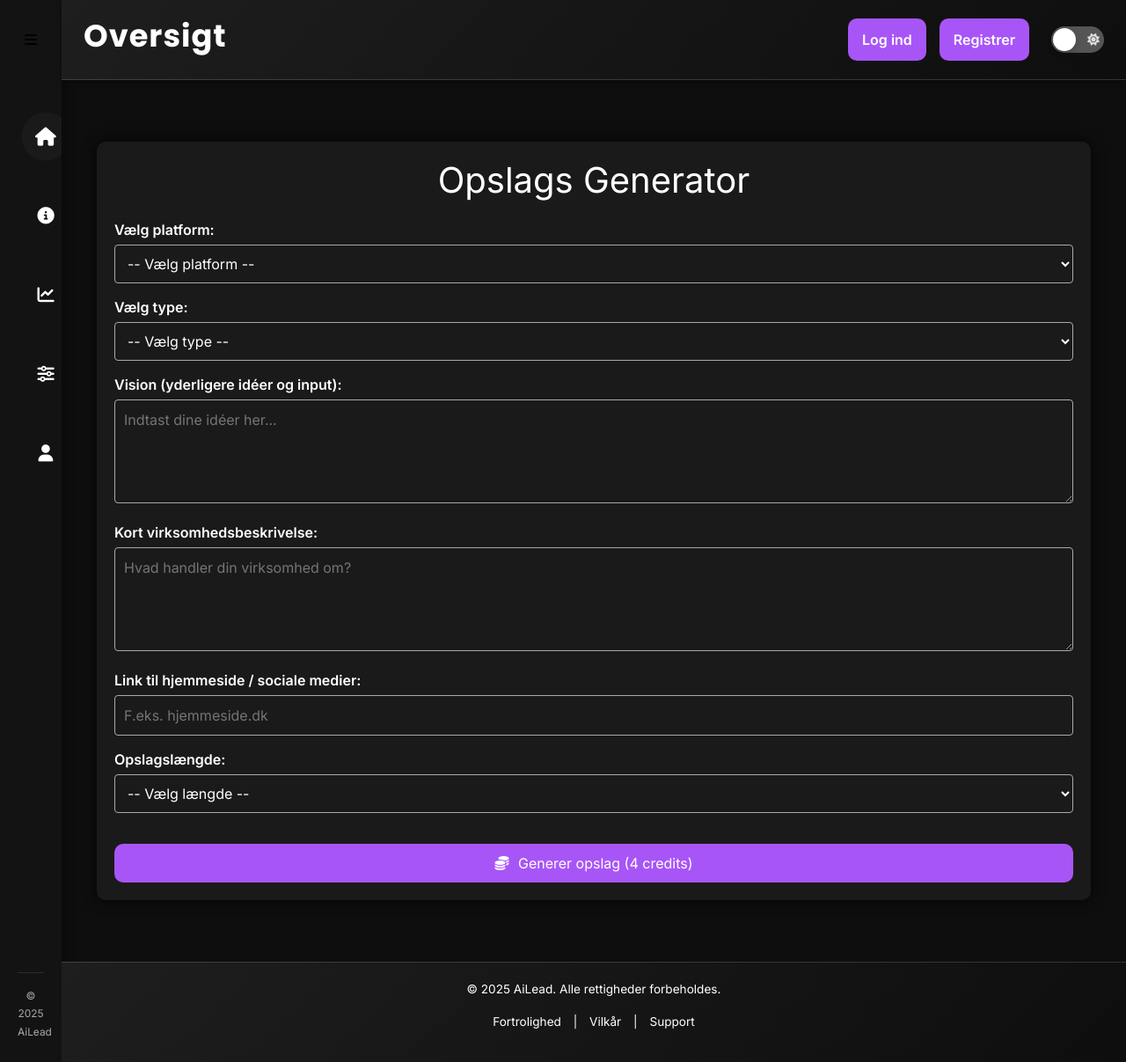
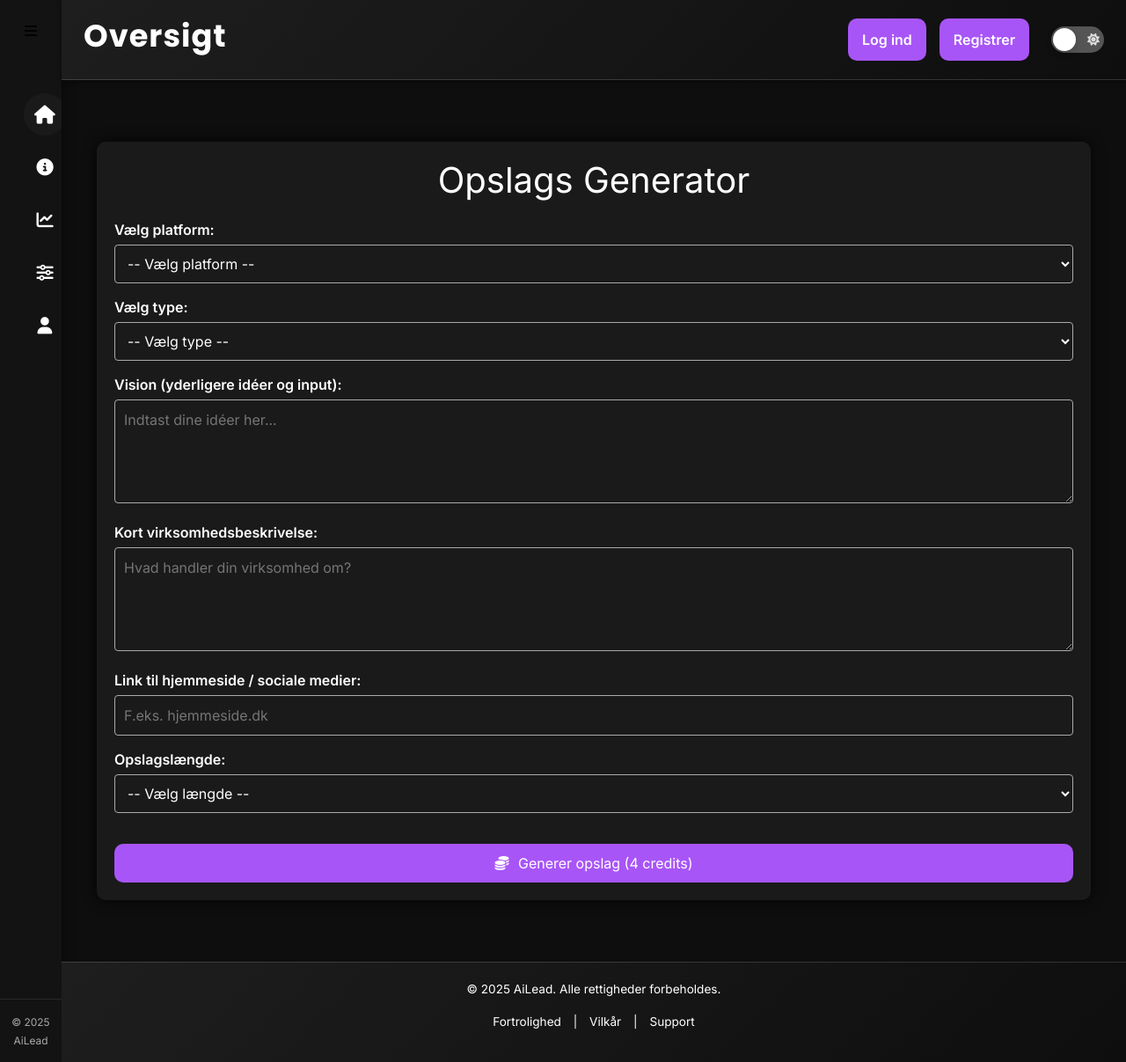
Before and after one commit to Flyvendedk799/aileadz, a Flask app: page /app2/ in a window 1280 px wide. Shown: the whole page at 88% size. Run offline with Flask 3, Linux system fonts and the light colour scheme; data that the repository does not hold is empty; some libraries are stand-ins or nearby versions.

Commit message:
Fix multi-tenant department duplicate check and sidebar collapsed icon cutoff
- Department creation now checks duplicates per-company instead of globally
- Sidebar collapsed state: fix padding/sizing so icons display properly

Co-Authored-By: Claude Opus 4.6 <noreply@anthropic.com>

```diff
--- a/templates/base.html
+++ b/templates/base.html
@@ -93,6 +93,8 @@
 
     .sidebar.collapsed {
       width: 70px;
+      padding: 15px 0;
+      align-items: center;
     }
 
     .sidebar-header {
@@ -184,12 +186,12 @@
     }
 
     .sidebar.collapsed .nav-liste li {
-      margin: 20px 0;
+      margin: 8px 0;
     }
 
     .sidebar.collapsed .nav-liste li a {
-      width: 50px;
-      height: 50px;
+      width: 44px;
+      height: 44px;
       justify-content: center;
       border-radius: 50%;
       padding: 0;
```
Also changed, not shown: hr_dashboard/__init__.py (+12 -7 lines).
